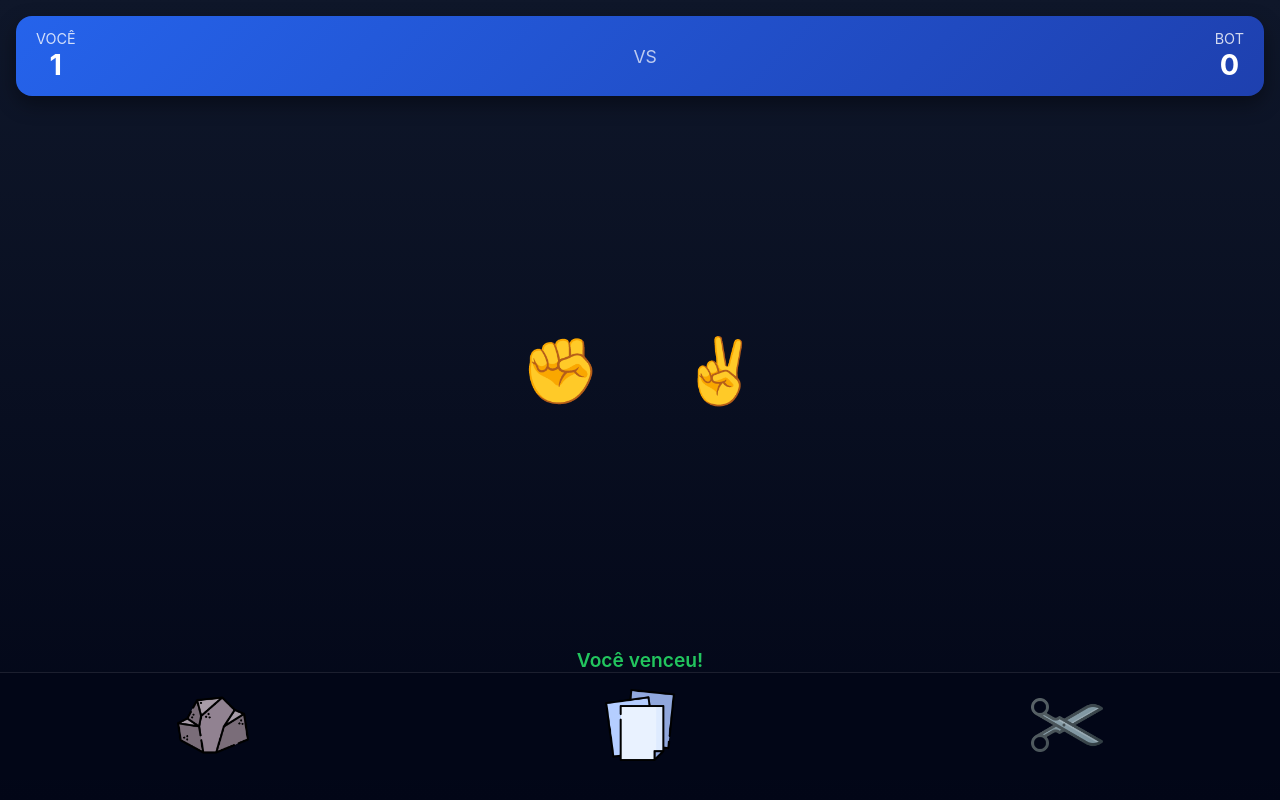
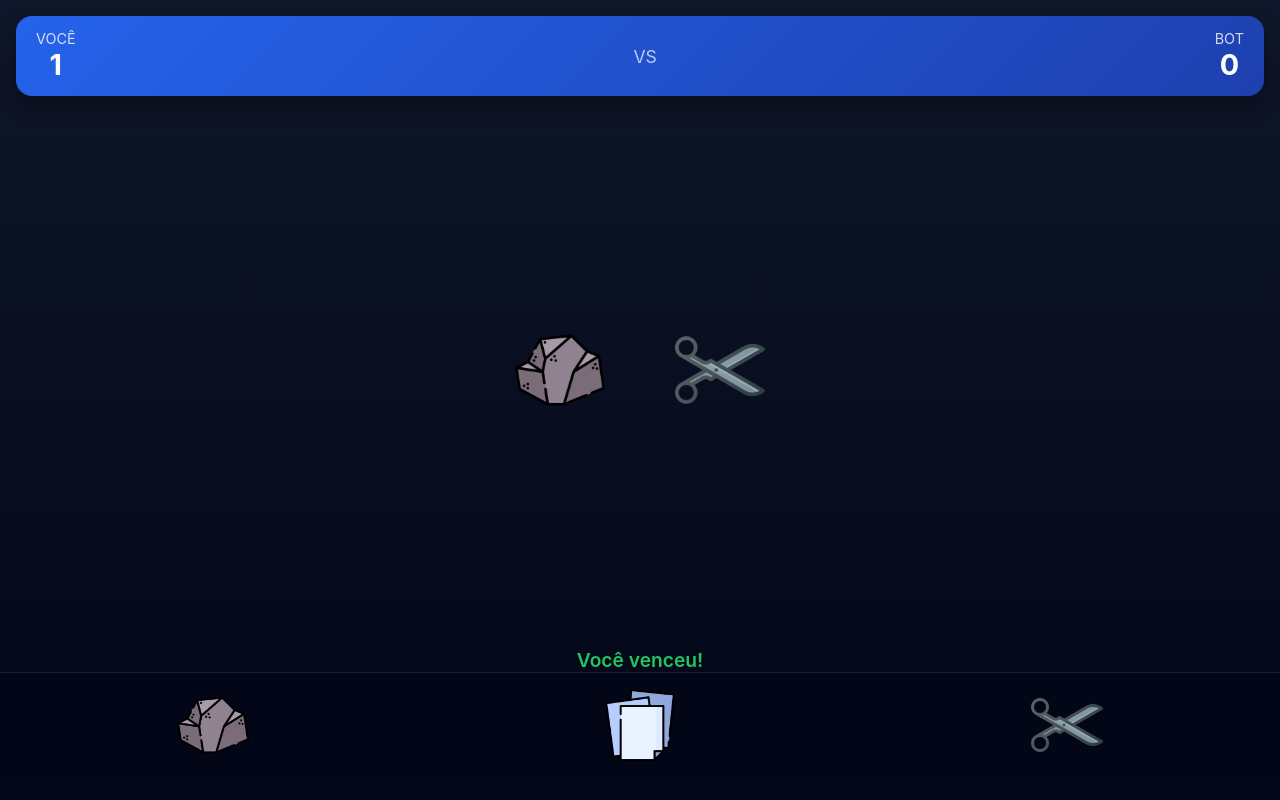
Before and after one commit to VictorGebeluca/Jokenpo-Online, a React (Vite) app: page / in a window 1280 px wide. Both pictures are taken after a click on the button 213 px from the left and 726 px from the top of the page. Built offline with nearby package versions, Linux system fonts and the light colour scheme.

Commit message:
Placeholder com interrogação antes das mãos

```diff
--- a/src/components/Arena.css
+++ b/src/components/Arena.css
@@ -6,9 +6,24 @@
 
 .maos {
   display: flex;
-  gap: 80px;
+  gap: 60px;
 }
 
 .mao {
-  font-size: 4rem;
+  width: 100px;
+  height: 100px;
+  display: flex;
+  align-items: center;
+  justify-content: center;
 }
+
+.mao-img {
+  width: 100%;
+  max-width: 90px;
+  object-fit: contain;
+}
+
+.interrogacao {
+  font-size: 3rem;
+  opacity: 0.5;
+}
--- a/src/components/Arena.tsx
+++ b/src/components/Arena.tsx
@@ -6,13 +6,18 @@ interface Props {
   escolhaOponente: Escolha | null;
 }
 
-// converte escolha lógica → visual
 function renderMao(escolha: Escolha | null) {
-  if (!escolha) return "❔";
+  if (!escolha) {
+    return <span className="interrogacao">❔</span>;
+  }
 
-  if (escolha === "pedra") return "✊";
-  if (escolha === "papel") return "✋";
-  if (escolha === "tesoura") return "✌️";
+  return (
+    <img
+      src={`/${escolha}.png`}
+      alt={escolha}
+      className="mao-img"
+    />
+  );
 }
 
 export default function Arena({ escolhaJogador, escolhaOponente }: Props) {
```
